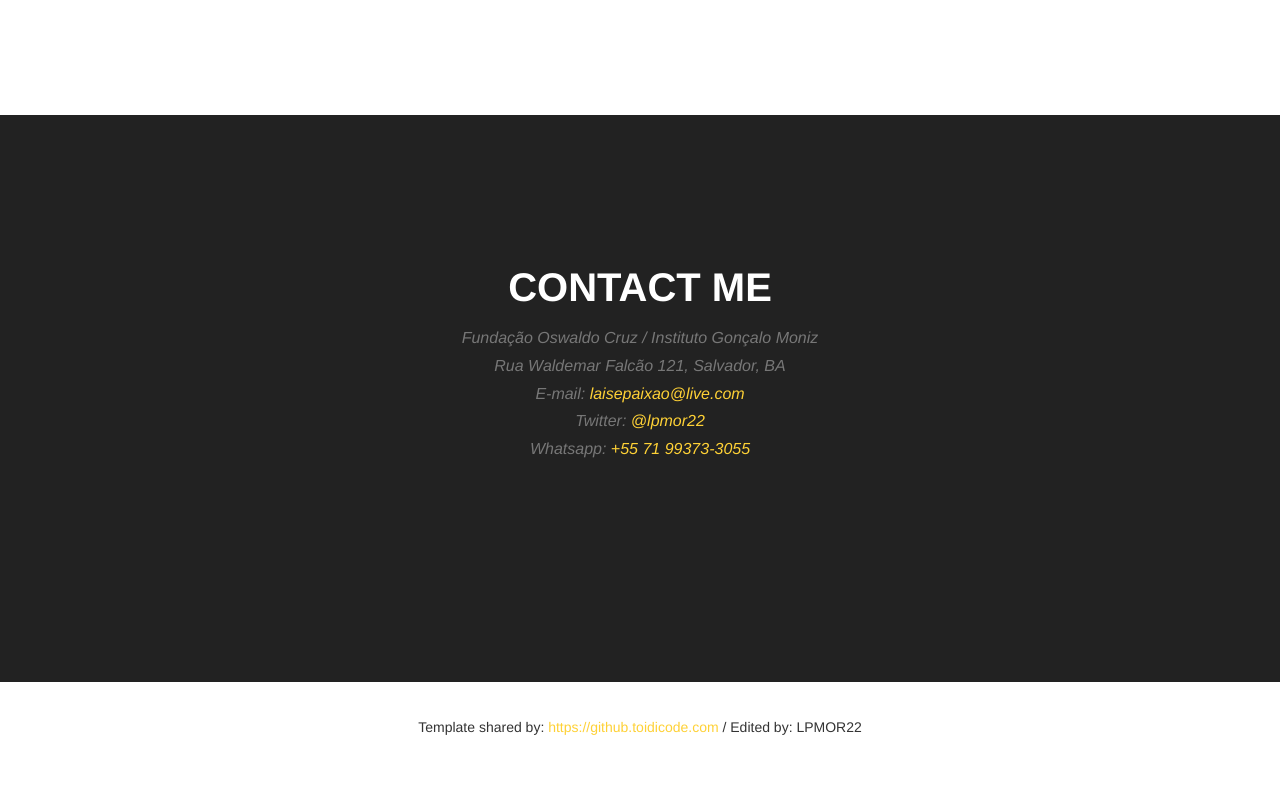
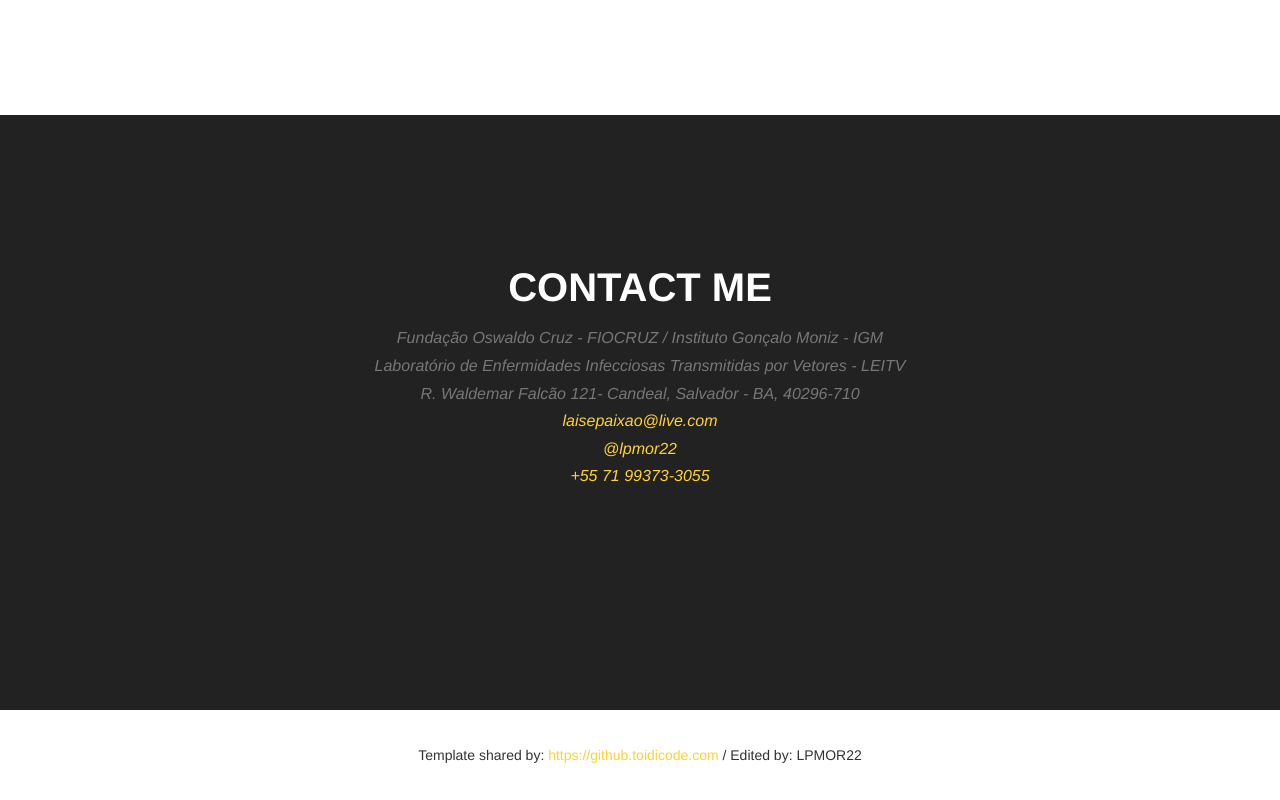
Before and after one commit to lpmor22/lpmor22.github.io, a website: page index.html in a window 1280 px wide. Shown: the part 3040-3840 px from the top of the page. Before the commit the page ends 3812 px from the top, so only its background shows below. Drawn offline with nearby package versions, Linux system fonts and the light colour scheme; files that its build step writes are made by us from their sources.

Commit message:
Update index.html

```diff
--- a/index.html
+++ b/index.html
@@ -131,11 +131,12 @@
 				<div class="col-lg-12 text-center">
 					<h2 class="section-heading"><b>Contact me</b></h2>
 					<h3 class="section-subheading text-muted">
-						Fundação Oswaldo Cruz / Instituto Gonçalo Moniz</p>
-						Rua Waldemar Falcão 121, Salvador, BA</p>
-						E-mail: <a href="mailto:laisepaixao@live.com">laisepaixao@live.com</a></p>
-						Twitter: <a href="https://twitter.com/lpmor22">@lpmor22</a></p>
-						Whatsapp: <a href="https://api.whatsapp.com/send?phone=5571993733055">+55 71 99373-3055</a></h3>
+						Fundação Oswaldo Cruz - FIOCRUZ / Instituto Gonçalo Moniz - IGM</p>
+						Laboratório de Enfermidades Infecciosas Transmitidas por Vetores - LEITV</p>
+						R. Waldemar Falcão 121- Candeal, Salvador - BA, 40296-710</p>
+						<a href="mailto:laisepaixao@live.com">laisepaixao@live.com</a></p>
+						<a href="https://twitter.com/lpmor22">@lpmor22</a></p>
+						<a href="https://wa.me/message/45777YQLWQ6EG1">+55 71 99373-3055</a>
 				</div>
 			</div>
 		 </div>
```
